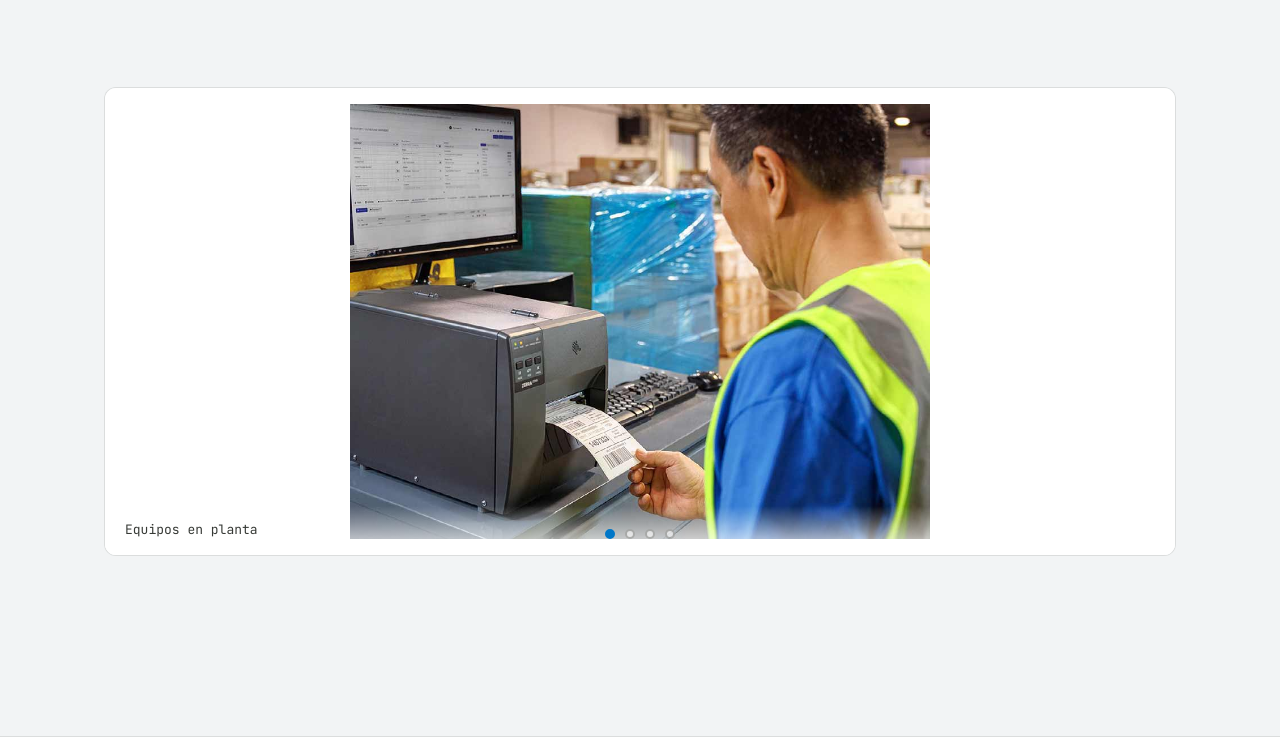
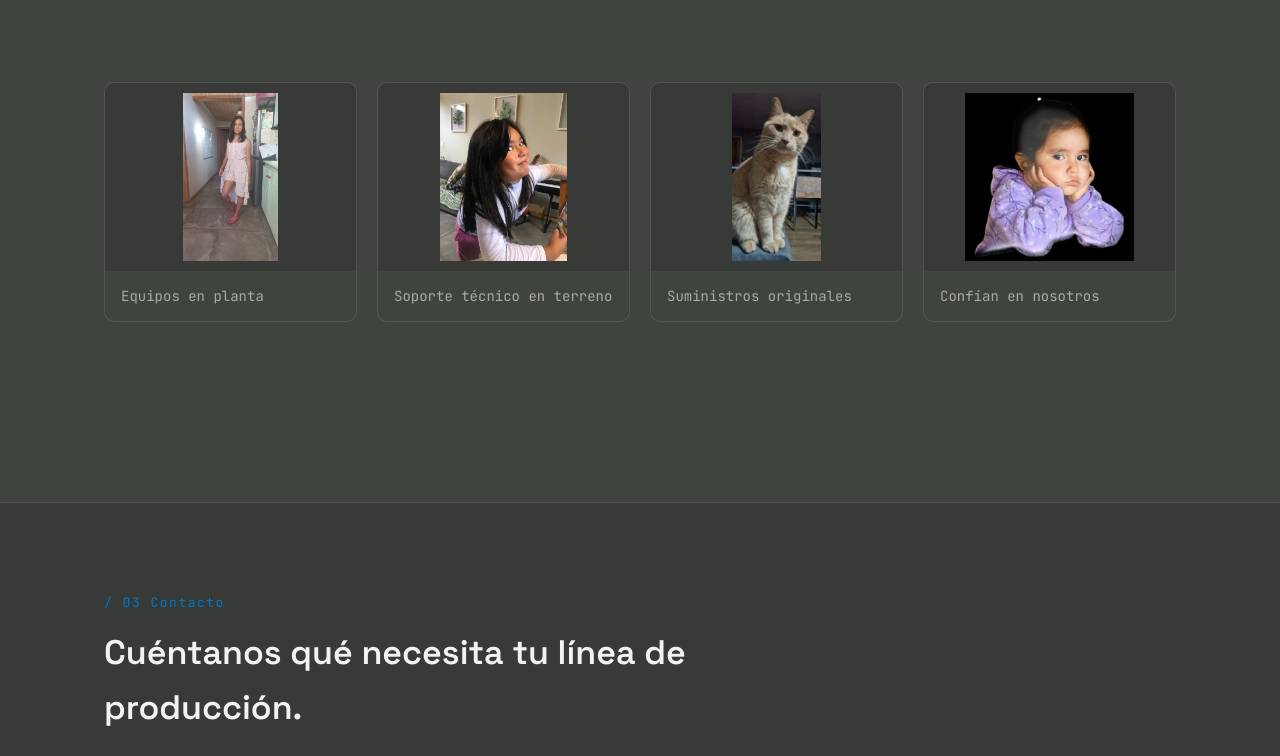
Before and after one commit to andylgonza-lab/Codingbase, a plain HTML site: page index.html in a window 1280 px wide. Shown: the part 1844-2600 px from the top of the page. Drawn offline with Linux system fonts and the light colour scheme.

Commit message:
Rollback general

```diff
--- a/index.html
+++ b/index.html
@@ -13,7 +13,7 @@
 
 <header class="nav" id="nav">
   <div class="nav-inner">
-    <a href="#" class="logo"><img src="assets/img/logo2.png" alt="CodingBase — Suministros, Codificación, Equipos"></a>
+    <a href="#" class="logo">CODING<span>BASE</span></a>
     <button class="hamburger" id="hamburger" aria-label="Abrir menú" aria-expanded="false" aria-controls="nav-links">
       <span></span><span></span><span></span>
     </button>
@@ -74,31 +74,23 @@
     <div class="stat"><span class="stat-num">100%</span><span class="stat-label">trazabilidad de lote</span></div>
     <div class="stat"><span class="stat-num">RM</span><span class="stat-label">cobertura Santiago y regiones</span></div>
   </div>
-  <div class="slideshow" id="slideshow">
-    <div class="slide-stage">
-      <figure class="slide is-active">
-        <img src="assets/img/1.jpg" alt="Equipos de codificación instalados en línea de producción">
+  <div class="grid-4 img-grid">
+    <figure class="img-card">
+      <img src="assets/img/mati.jpg" alt="Equipos de codificación instalados en línea de producción">
       <figcaption>Equipos en planta</figcaption>
     </figure>
-      <figure class="slide">
-        <img src="assets/img/3.jpg" alt="Técnico de CodingBase en terreno">
+    <figure class="img-card">
+      <img src="assets/img/Yomi.jpg" alt="Técnico de CodingBase en terreno">
       <figcaption>Soporte técnico en terreno</figcaption>
     </figure>
-      <figure class="slide">
-        <img src="assets/img/par.jpg" alt="Consumibles e insumos originales">
+    <figure class="img-card">
+      <img src="assets/img/Orus.jpg" alt="Consumibles e insumos originales">
       <figcaption>Suministros originales</figcaption>
     </figure>
-      <figure class="slide">
+    <figure class="img-card">
       <img src="assets/img/yomii.jpg" alt="Clientes de CodingBase en distintas industrias">
       <figcaption>Confían en nosotros</figcaption>
     </figure>
-      <div class="slide-progress" id="slide-progress">
-        <button class="progress-seg" type="button" data-index="0" aria-label="Ver imagen 1"></button>
-        <button class="progress-seg" type="button" data-index="1" aria-label="Ver imagen 2"></button>
-        <button class="progress-seg" type="button" data-index="2" aria-label="Ver imagen 3"></button>
-        <button class="progress-seg" type="button" data-index="3" aria-label="Ver imagen 4"></button>
-      </div>
-    </div>
   </div>
 </section>
 
--- a/script.js
+++ b/script.js
@@ -51,10 +51,10 @@
       const size = 1.2 + closeness * 2.6;
       ctx.beginPath();
       ctx.arc(p.x, p.y, size, 0, Math.PI * 2);
-      // Cerca del cursor: azul P-3005 C. Lejos: gris grafito muy suave sobre el blanco.
+      // Cerca del cursor: celeste P-2995 C. Lejos: gris neutro sobre el grafito.
       ctx.fillStyle = closeness > 0.04
-        ? `rgba(0,119,200,${0.3 + closeness * 0.6})`
-        : 'rgba(55,58,54,0.10)';
+        ? `rgba(0,169,224,${0.25 + closeness * 0.7})`
+        : 'rgba(167,171,165,0.16)';
       ctx.fill();
     }
     requestAnimationFrame(draw);
@@ -63,32 +63,6 @@
   window.addEventListener('resize', resize);
   resize();
   draw();
-})();
-
-// --- Slideshow con puntos indicadores ("Por qué CodingBase") ---
-(function initSlideshow() {
-  const root = document.getElementById('slideshow');
-  if (!root) return;
-
-  const slides = Array.from(root.querySelectorAll('.slide'));
-  const segments = Array.from(root.querySelectorAll('.progress-seg'));
-  const DURATION = 7000; // ms por imagen, igual que la referencia
-  let current = 0;
-  let timer = null;
-
-  function goTo(index) {
-    clearTimeout(timer);
-    current = (index + slides.length) % slides.length;
-    slides.forEach((s, i) => s.classList.toggle('is-active', i === current));
-    segments.forEach((seg, i) => seg.classList.toggle('is-active', i === current));
-    timer = setTimeout(() => goTo(current + 1), DURATION);
-  }
-
-  segments.forEach((seg) => {
-    seg.addEventListener('click', () => goTo(Number(seg.dataset.index)));
-  });
-
-  goTo(0);
 })();
 
 // --- Menú hamburguesa (mobile) ---
@@ -114,8 +88,8 @@ navLinks.querySelectorAll('a').forEach(link => {
 // Edita este array con los nombres reales de tus clientes.
 // Se duplica automáticamente para que el desplazamiento sea continuo (sin corte visible).
 const clientes = [
-  'Empresa Alfa', 'Industrias Beta', 'Grupo Gamma', 'Delta Alimentos',
-  'Manufactura Épsilon', 'Zeta Envases', 'Eta Logística', 'Theta Bebidas'
+  'MAESTRO SHIFU', 'Industrias SHIFU', 'Grupo DOMI', 'Delta Alimentos',
+  'Manufactura MATI', 'ANDY Envases', 'CAROLINA Logístic', 'Theta Bebidas'
 ];
 
 (function buildMarquee() {
--- a/style.css
+++ b/style.css
@@ -1,12 +1,12 @@
 :root{
   /* Paleta oficial CodingBase (Pantone tomado de la tarjeta de presentación) */
-  --bg: #ffffff;
-  --panel: #f2f4f5;         /* gris muy claro para paneles/tarjetas */
-  --text: #373a36;          /* P-447 C — Grafito, ahora como texto principal */
-  --text-secondary: #6c716c;
-  --accent: #0077c8;        /* P-3005 C — Azul principal */
-  --accent-light: #00a9e0;  /* P-2995 C — Celeste */
-  --border: rgba(55,58,54,0.12);
+  --bg: #373a36;           /* P-447 C — Grafito */
+  --panel: #40443f;        /* Grafito, un tono más claro para tarjetas/paneles */
+  --text: #f2f3f1;
+  --text-secondary: #a7aba5;
+  --accent: #0077c8;       /* P-3005 C — Azul principal */
+  --accent-light: #00a9e0; /* P-2995 C — Celeste */
+  --border: rgba(255,255,255,0.09);
   --font-display: 'Space Grotesk', sans-serif;
   --font-body: 'Inter', sans-serif;
   --font-mono: 'JetBrains Mono', monospace;
@@ -29,7 +29,7 @@ a{ color: inherit; text-decoration: none; }
 /* Nav */
 .nav{
   position: sticky; top: 0; z-index: 50;
-  background: rgba(255,255,255,0.92);
+  background: rgba(55,58,54,0.9);
   backdrop-filter: blur(8px);
   border-bottom: 1px solid var(--border);
 }
@@ -40,9 +40,10 @@ a{ color: inherit; text-decoration: none; }
 .nav-inner{
   max-width: 1120px; margin: 0 auto;
   display: flex; align-items: center; justify-content: space-between;
-  padding: 14px 24px;
+  padding: 18px 24px;
 }
-.logo img{ height: 54px; display: block; }
+.logo{ font-family: var(--font-display); font-weight: 600; font-size: 18px; letter-spacing: 0.5px; }
+.logo span{ color: var(--accent); }
 .nav-links{ display: flex; align-items: center; gap: 28px; font-size: 14px; color: var(--text-secondary); }
 .nav-links a:hover{ color: var(--text); }
 .nav-cta{
@@ -98,6 +99,7 @@ a{ color: inherit; text-decoration: none; }
   display: flex; align-items: center; gap: 36px; width: max-content;
   animation: marquee 32s linear infinite;
 }
+.marquee-banner:hover .marquee-track{ animation-play-state: paused; }
 .marquee-item{
   font-family: var(--font-mono); font-size: 14px; letter-spacing: 1px;
   text-transform: uppercase; color: var(--text-secondary); white-space: nowrap;
@@ -119,12 +121,6 @@ a{ color: inherit; text-decoration: none; }
 .card{
   background: var(--panel); border: 1px solid var(--border); border-radius: 10px;
   padding: 28px; position: relative;
-  transition: transform 0.25s ease, box-shadow 0.25s ease, border-color 0.25s ease;
-}
-.card:hover{
-  transform: translateY(-8px);
-  border-color: rgba(0,119,200,0.35);
-  box-shadow: 0 16px 34px rgba(0,119,200,0.22), 0 0 20px 10px rgba(0,119,200,0.12);
 }
 .card-index{ font-family: var(--font-mono); color: var(--accent); font-size: 13px; }
 .card h3{ font-family: var(--font-display); font-size: 20px; margin: 14px 0 10px; }
@@ -135,43 +131,17 @@ a{ color: inherit; text-decoration: none; }
 .stat-num{ display: block; font-family: var(--font-display); font-size: 36px; color: var(--accent-light); }
 .stat-label{ display: block; color: var(--text-secondary); font-size: 13px; margin-top: 6px; }
 
-/* Slideshow con puntos indicadores (sección "Por qué CodingBase") */
-.slideshow{ padding: 0 24px 90px; }
-
-.slide-stage{
-  position: relative; width: 100%; aspect-ratio: 16 / 7; border-radius: 12px;
-  overflow: hidden; background: var(--panel); border: 1px solid var(--border);
+.img-grid{ padding: 0 24px 90px; gap: 20px; }
+.img-card{
+  border-radius: 10px; overflow: hidden; border: 1px solid var(--border);
+  background: var(--panel);
 }
-.slide{
-  position: absolute; inset: 0; opacity: 0; transition: opacity 0.6s ease;
+.img-card img{
+  width: 100%; aspect-ratio: 4 / 3; object-fit: contain; object-position: center;
+  display: block; background: var(--bg); padding: 10px;
 }
-.slide.is-active{ opacity: 1; }
-.slide img{
-  width: 100%; height: 100%; object-fit: contain; object-position: center;
-  padding: 16px; background: var(--bg);
-}
-.slide figcaption{
-  position: absolute; left: 0; right: 0; bottom: 0;
-  padding: 14px 20px; font-family: var(--font-mono); font-size: 13px;
-  color: var(--text); background: linear-gradient(0deg, rgba(255,255,255,0.92), rgba(255,255,255,0));
-}
-
-.slide-progress{
-  position: absolute; left: 50%; bottom: 16px; transform: translateX(-50%);
-  display: flex; gap: 10px; z-index: 5;
-}
-.progress-seg{
-  width: 10px; height: 10px; border-radius: 50%;
-  border: 2px solid rgba(55,58,54,0.35); background: rgba(255,255,255,0.6);
-  padding: 0; cursor: pointer; transition: background 0.2s ease, border-color 0.2s ease, transform 0.2s ease;
-}
-.progress-seg:hover{ transform: scale(1.15); }
-.progress-seg.is-active{
-  background: var(--accent); border-color: var(--accent);
-}
-
-@media (max-width: 640px){
-  .slide-stage{ aspect-ratio: 4 / 3; }
+.img-card figcaption{
+  padding: 14px 16px; font-size: 14px; color: var(--text-secondary); font-family: var(--font-mono);
 }
 
 /* Contact */
@@ -198,29 +168,29 @@ a{ color: inherit; text-decoration: none; }
 
 /* Botones flotantes */
 .float-btn{
-  position: fixed; width: 52px; height: 52px; border-radius: 50%;
+  position: fixed; right: 24px; width: 52px; height: 52px; border-radius: 50%;
   display: flex; align-items: center; justify-content: center;
-  box-shadow: 0 6px 18px rgba(55,58,54,0.22);
+  box-shadow: 0 6px 18px rgba(0,0,0,0.35);
   border: none; cursor: pointer; z-index: 60;
   transition: transform 0.15s ease, opacity 0.2s ease;
 }
 .float-btn:hover{ transform: translateY(-2px); }
 
 .whatsapp-btn{
-  left: 24px; bottom: 24px; background: #25D366; color: #ffffff;
+  bottom: 24px; background: #25D366; color: #ffffff;
 }
 
 .top-btn{
-  right: 24px; bottom: 24px; background: var(--panel); color: var(--text);
+  bottom: 88px; background: var(--panel); color: var(--text);
   border: 1px solid var(--border);
   opacity: 0; pointer-events: none; transform: translateY(8px);
 }
 .top-btn.visible{ opacity: 1; pointer-events: auto; transform: translateY(0); }
 
 @media (max-width: 480px){
-  .float-btn{ width: 46px; height: 46px; }
-  .whatsapp-btn{ left: 16px; bottom: 16px; }
-  .top-btn{ right: 16px; bottom: 16px; }
+  .float-btn{ right: 16px; width: 46px; height: 46px; }
+  .whatsapp-btn{ bottom: 16px; }
+  .top-btn{ bottom: 72px; }
 }
 
 @media (max-width: 720px){
```
Lines whose indentation alone changed are shown as unchanged.
